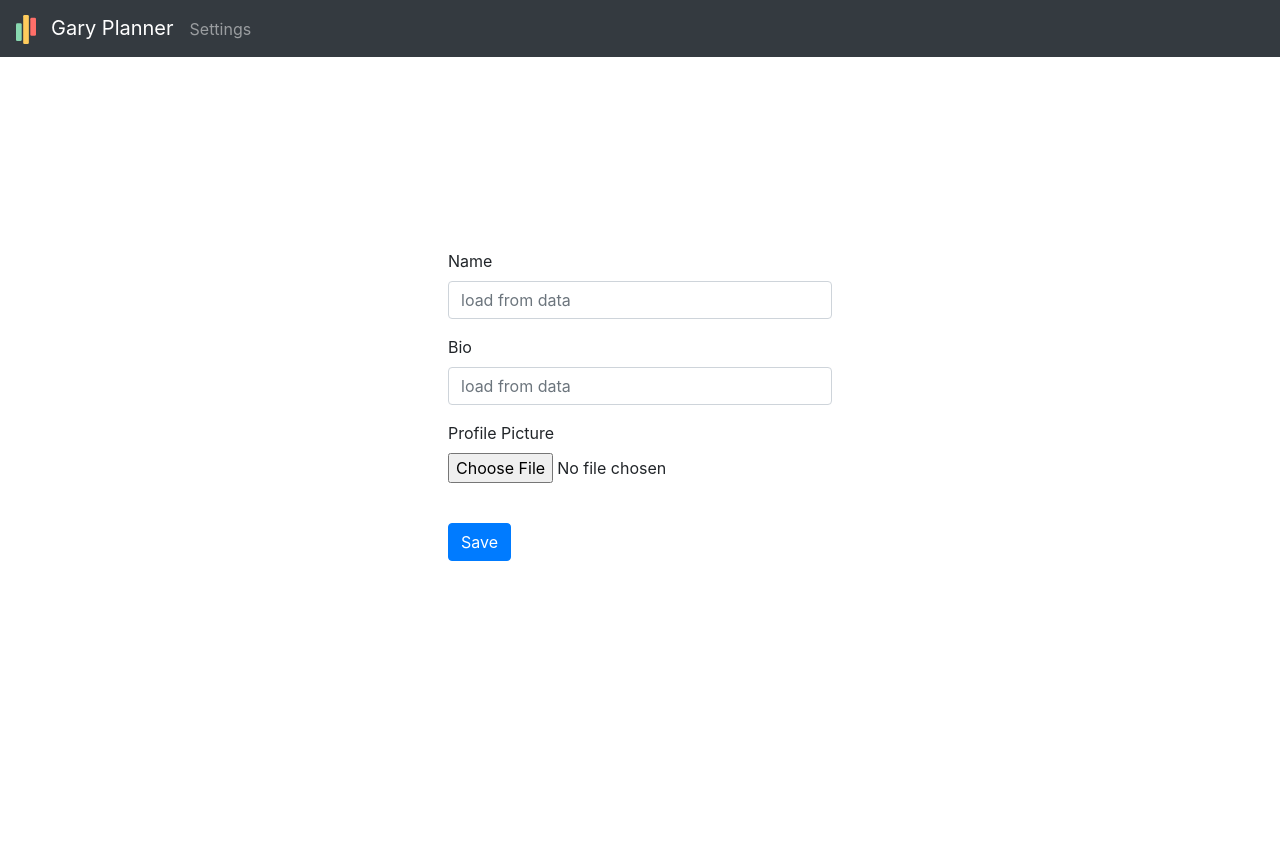
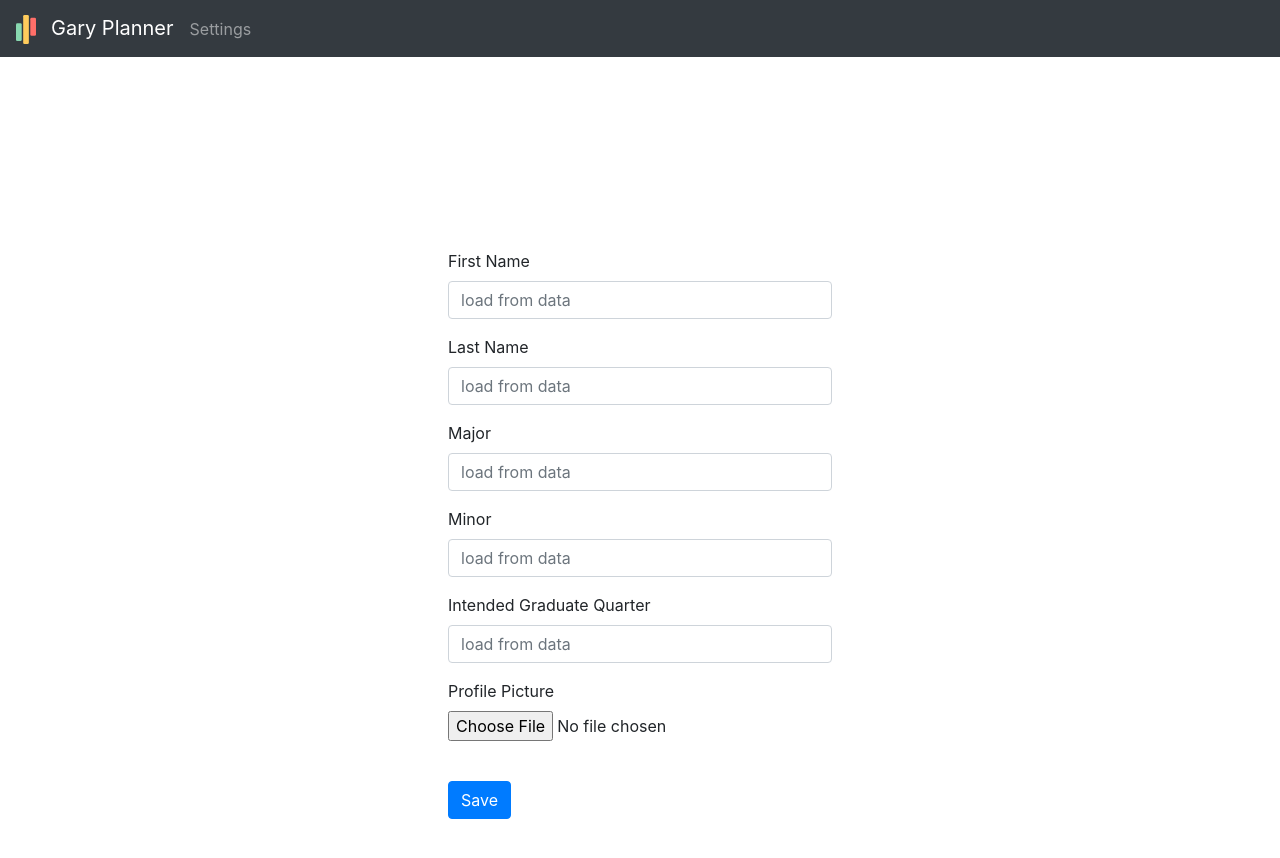
Before and after one commit to YixuanSeanZhou/GaryPlanner, a Next.js app in the folder front-end/: page /setting in a window 1280 px wide. Shown: the top 858 px of the page. Before the commit the page ends 800 px from the top, so only its background shows below. Built offline with nearby package versions, Linux system fonts and the light colour scheme.

Commit message:
add content of profiles

```diff
--- a/front-end/pages/setting.js
+++ b/front-end/pages/setting.js
@@ -23,12 +23,24 @@ export default class setting extends React.Component {
 
                 <div className={styles.main}>
                 <Form>
-                    <Form.Group controlId='Name' >
-                        <Form.Label>Name</Form.Label>
+                    <Form.Group controlId='FirstName' >
+                        <Form.Label>First Name</Form.Label>
                         <Form.Control type="text" placeholder="load from data" />
                     </Form.Group>
-                    <Form.Group controlId='Bio' >
-                        <Form.Label>Bio</Form.Label>
+                    <Form.Group controlId='LastName' >
+                        <Form.Label>Last Name</Form.Label>
+                        <Form.Control type="text" placeholder="load from data" />
+                    </Form.Group>
+                    <Form.Group controlId='Major' >
+                        <Form.Label>Major</Form.Label>
+                        <Form.Control type="text" placeholder="load from data" />
+                    </Form.Group>
+                    <Form.Group controlId='Minor' >
+                        <Form.Label>Minor</Form.Label>
+                        <Form.Control type="text" placeholder="load from data" />
+                    </Form.Group>
+                    <Form.Group controlId='IntendedGradQuarter' >
+                        <Form.Label>Intended Graduate Quarter</Form.Label>
                         <Form.Control type="text" placeholder="load from data" />
                     </Form.Group>
                     <Form.Group controlId='Profile picture' >
```
Also changed, not shown: front-end/pages/userProfile.js (+7 -3 lines).
